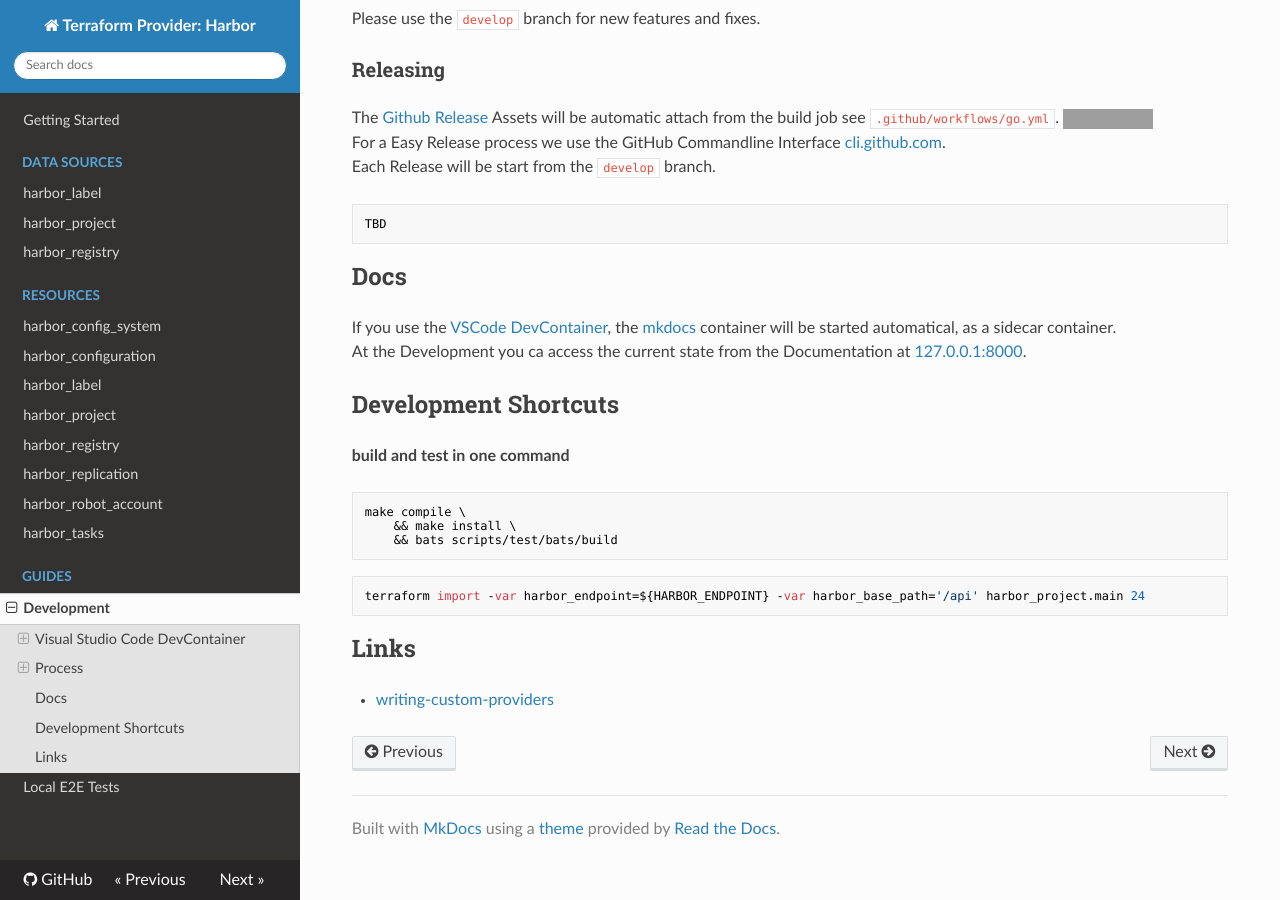
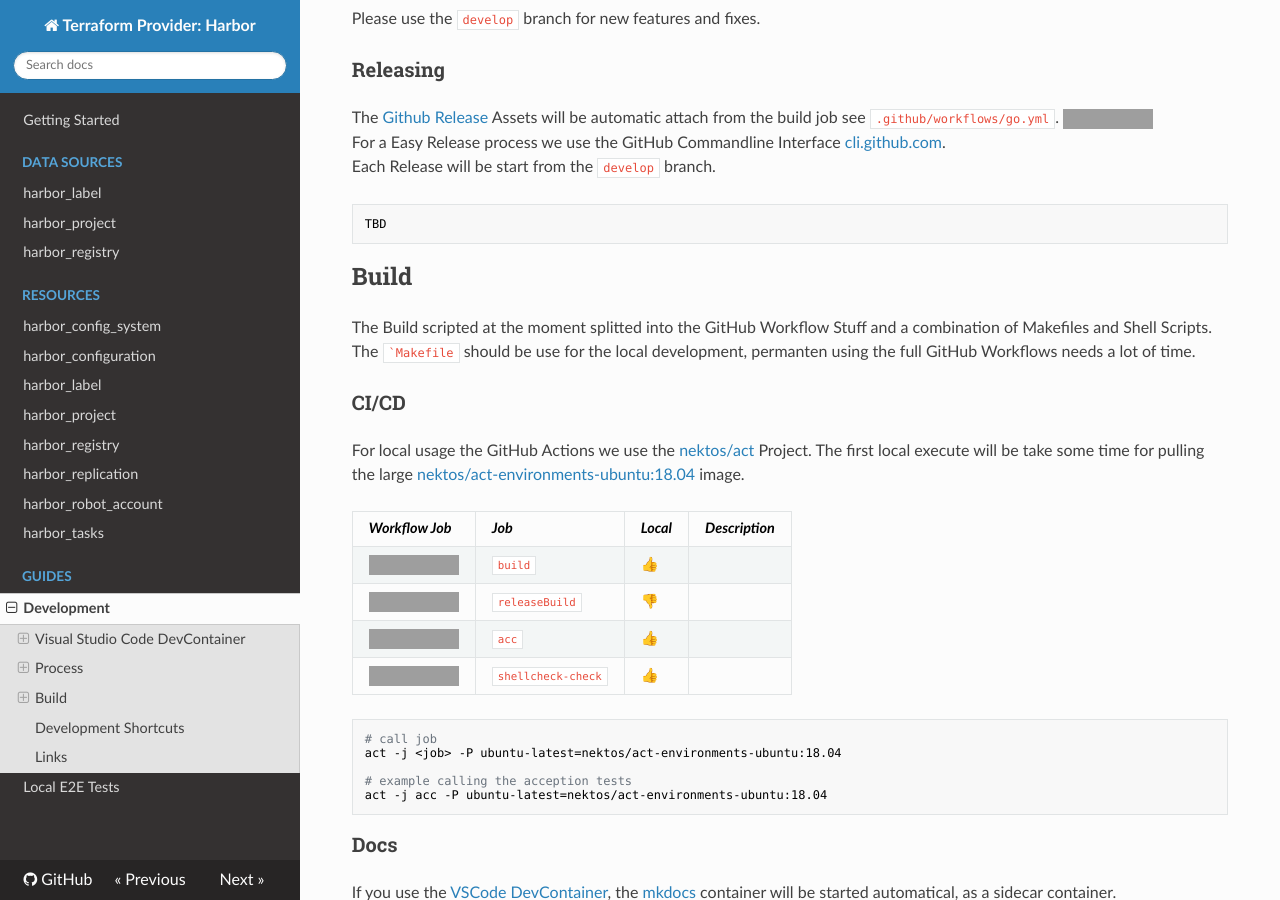
Before and after one commit to nolte/terraform-provider-harbor, an MkDocs documentation site: the page built from docs/guides/development.md, in a window 1280 px wide and 900 px high, scrolled down 962 px. Built offline with MkDocs 1.6.1, drawn with Linux system fonts in a browser that asks for light colours; nearby versions of some CDN libraries; grey boxes are pictures that could not be loaded.

Commit message:
update docs

````diff
--- a/docs/guides/development.md
+++ b/docs/guides/development.md
@@ -48,7 +48,33 @@
 TBD
 ```
 
-## Docs
+## Build
+
+The Build scripted at the moment splitted into the GitHub Workflow Stuff and a combination of Makefiles and Shell Scripts.
+The ```Makefile`` should be use for the local development, permanten using the full GitHub Workflows needs a lot of time.
+
+
+### CI/CD
+
+For local usage the GitHub Actions we use the [nektos/act](https://github.com/nektos/act) Project.
+The first local execute will be take some time for pulling the large [nektos/act-environments-ubuntu:18.04](https://hub.docker.com/r/nektos/act-environments-ubuntu/tags) image.
+
+| *Workflow Job*                                                                                                                                                                                                                          | *Job*              | *Local* | *Description* |
+|-----------------------------------------------------------------------------------------------------------------------------------------------------------------------------------------------------------------------------------------|--------------------|---------|---------------|
+| [![Classic CI/CD](https://github.com/nolte/terraform-provider-harbor/workflows/Classic%20CI/CD/badge.svg)](https://github.com/nolte/terraform-provider-harbor/actions?query=workflow%3A%22Classic+CI%2FCD%22)                           | `build`            | 👍       |               |
+| [![Release Flow](https://github.com/nolte/terraform-provider-harbor/workflows/Release%20Flow/badge.svg)](https://github.com/nolte/terraform-provider-harbor/actions?query=workflow%3A%22Release+Flow%22)                                | `releaseBuild`     | 👎       |               |
+| [![Acception Tests CI/CD](https://github.com/nolte/terraform-provider-harbor/workflows/Acception%20Tests%20CI/CD/badge.svg)](https://github.com/nolte/terraform-provider-harbor/actions?query=workflow%3A%22Acception+Tests+CI%2FCD%22) | `acc`              | 👍       |               |
+| [![shellcheck](https://github.com/nolte/terraform-provider-harbor/workflows/shellcheck/badge.svg)](https://github.com/nolte/terraform-provider-harbor/actions?query=workflow%3Ashellcheck)                                              | `shellcheck-check` | 👍       |               |
+
+```bash
+# call job
+act -j <job> -P ubuntu-latest=nektos/act-environments-ubuntu:18.04
+
+# example calling the acception tests
+act -j acc -P ubuntu-latest=nektos/act-environments-ubuntu:18.04
+```
+
+### Docs
 
 If you use the [VSCode DevContainer](#visual-studio-code-devcontainer), the [mkdocs](https://www.mkdocs.org/) container will be started automatical, as a sidecar container.
 At the Development you ca access the current state from the Documentation at [127.0.0.1:8000](http://127.0.0.1:8000/).
````
Also changed, not shown: README.md (+8 -8 lines), docs/adr/0000-use-markdown-architectural-decision-records.md (added, +26 -0 lines), docs/adr/0001-use-swagger-for-generate-http-client.md (added, +93 -0 lines), docs/adr/index.md (added, +14 -0 lines), docs/adr/template.md (added, +72 -0 lines), docs/guides/kind.md (+15 -11 lines), docs/guides/knowingProblems.md (deleted, +0 -32 lines), docs/index.md (+5 -5 lines), 6 other files.
